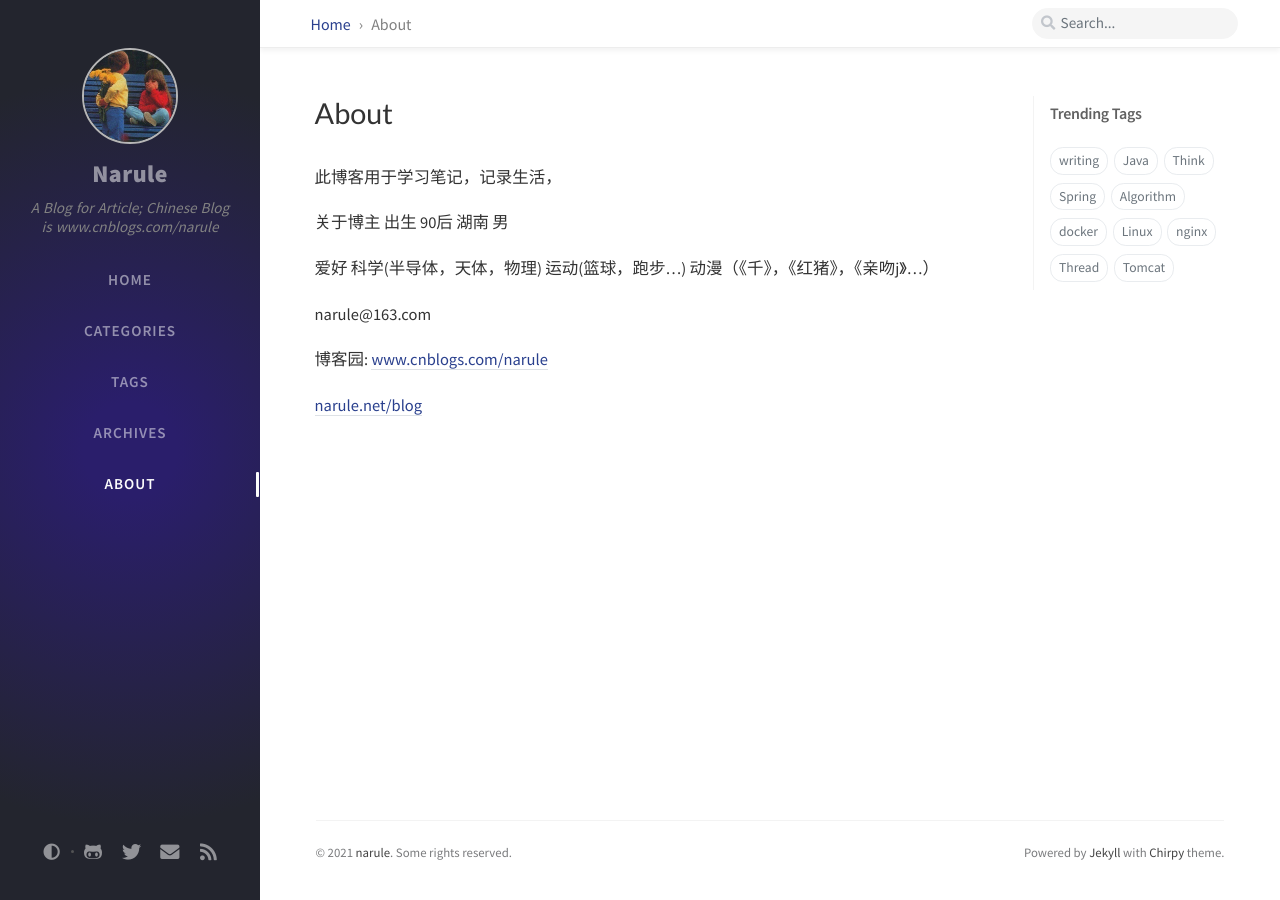
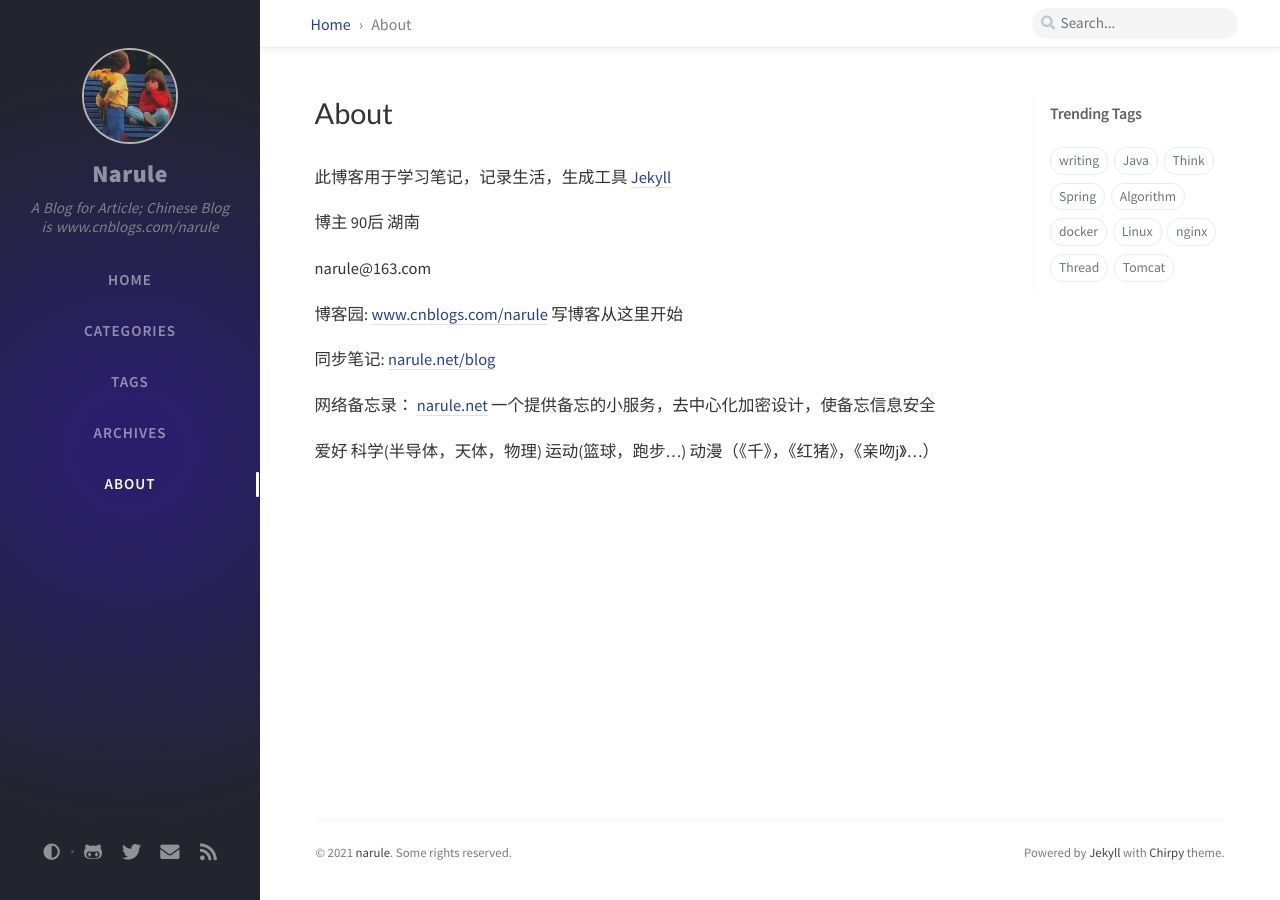
Before and after one commit to narule/narule.github.io, a Jekyll site: the page built from _tabs/about.md, in a window 1280 px wide. Built offline with Jekyll 4.4.1, drawn with Linux system fonts in a browser that asks for light colours; nearby versions of some CDN libraries; comment, search, counter and statistics services are not loaded.

Commit message:
Update about.md

```diff
--- a/_tabs/about.md
+++ b/_tabs/about.md
@@ -10,20 +10,38 @@ order: 4
 # MIT License
 ---
 
-此博客用于学习笔记，记录生活，
+此博客用于学习笔记，记录生活，生成工具 <a href="https://jekyllrb.com/" target="_blank">Jekyll</a>
 
-关于博主
-出生
-90后 湖南 男
+博主 90后 湖南
+
+
+
+
+narule@163.com
+
+博客园: <a href="http://www.cnblogs.com/narule">www.cnblogs.com/narule</a> 写博客从这里开始
+
+同步笔记: <a href="http://www.narule.net/blog">narule.net/blog</a>
+
+网络备忘录： <a href="http://www.narule.net" target="_blank">narule.net</a>  一个提供备忘的小服务，去中心化加密设计，使备忘信息安全
+
+
+
+
+
+
+
+
+
+
+
+
+
+
+
 
 
 爱好
 科学(半导体，天体，物理)
 运动(篮球，跑步...)
 动漫（《千》，《红猪》，《亲吻j》...）
-
-narule@163.com
-
-博客园: <a href="http://www.cnblogs.com/narule" target="_blank">www.cnblogs.com/narule</a>
-
-<a href="http://www.narule.net/blog" target="_blank">narule.net/blog</a>
```
